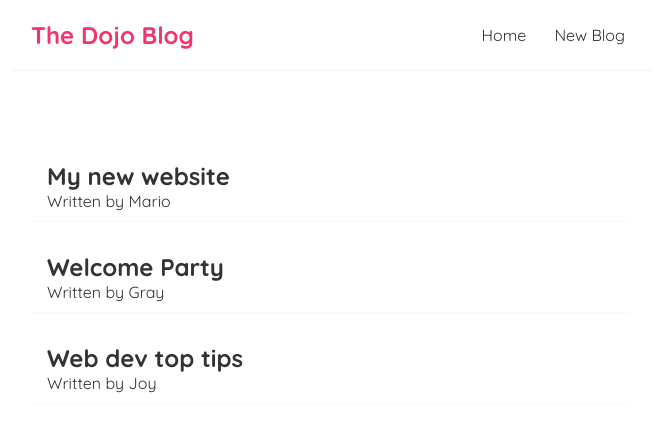
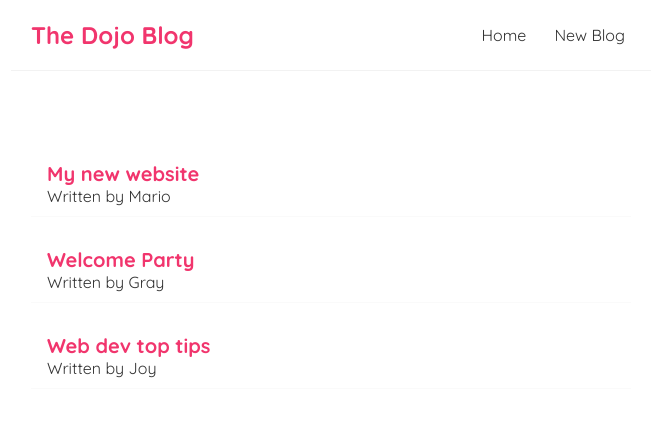
Before and after one commit to Popeaura/dojo-tutee, a React (Vite) app: page / in a window 1280 px wide. Shown: the top 432 px of the page, without its empty margins (309-964 px from the left). Built offline with nearby package versions, Linux system fonts and the light colour scheme.

Commit message:
I uploaded my modifed project's folder

```diff
--- a/src/index.css
+++ b/src/index.css
@@ -50,3 +50,8 @@
 .blog-preview:hover{
     box-shadow: 1px 3px 5px rgba(0,0,0,0.1);
 }
+
+.blog-preview h2{
+    font-size: 20px;
+    color: #f1356d;
+}
```
